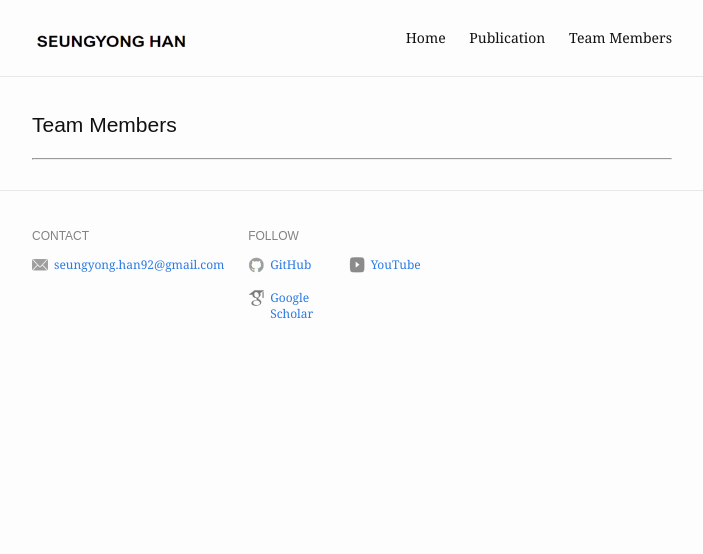
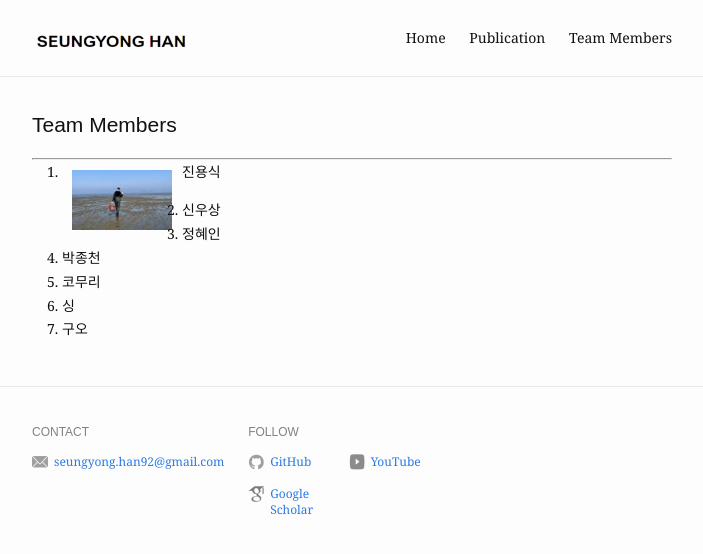
Before and after one commit to seungyong-han/seungyong-han.github.io, a Jekyll site: the page built from members.md, in a window 1280 px wide. Shown: the top 554 px of the page, without its empty margins (288-991 px from the left). Built offline with Jekyll 4.4.1, drawn with Linux system fonts in a browser that asks for light colours.

Commit message:
Update members.md

```diff
--- a/members.md
+++ b/members.md
@@ -7,3 +7,14 @@ slug: /members
 
 ## Team Members
 ___
+1. 진용식
+<!-- <img src="{{ "/assets/img/content/post-example/Banner.jpg" | absolute_url }}" alt="bay" class="post-pic"/>
+ -->
+<img align="left" src="/assets/img/members/yongsik.jfif" style="border: 10px solid transparent;" width="100">
+
+3. 신우상
+4. 정혜인
+5. 박종천
+6. 코무리
+7. 싱
+8. 구오
```
